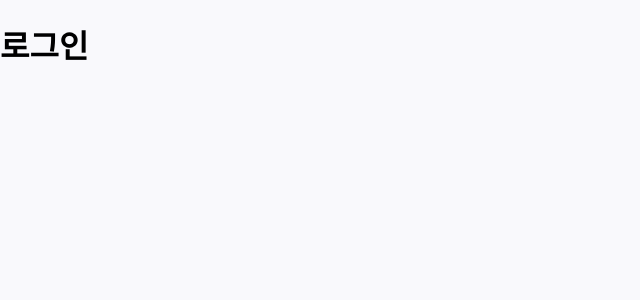
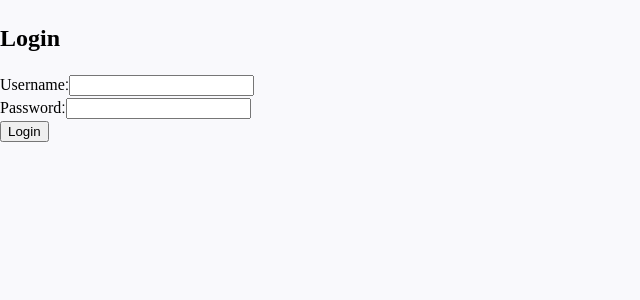
Before and after one commit to Soft-Gallery/issue-management-frontEnd, a React (Create React App) app: page /login in a window 1280 px wide. Shown: the top 300 px of the page, without its empty margins (0-640 px from the left). Built offline with nearby package versions, Linux system fonts and the light colour scheme.

Commit message:
feat: add Loginpage html

```diff
--- a/src/pages/LoginPage.tsx
+++ b/src/pages/LoginPage.tsx
@@ -1,9 +1,46 @@
 import { useNavigate } from "react-router-dom";
-import React from 'react';
-const LoginPage = () => {
+import React, {useState} from 'react';
+
+const LoginPage:React.FC = () => {
   const navigate = useNavigate();
 
-  return <div><h1>로그인</h1></div>;
+  const [username, setUsername] = useState<string>('');
+  const [password, setPassword] = useState<string>('');
+
+  const handleSubmit = (event: React.FormEvent<HTMLFormElement>) => {
+    event.preventDefault();
+    console.log('Username:', username);
+    console.log('Password:', password);
+  };
+
+  return (
+    <div className="loginContainer">
+      <h2>Login</h2>
+      <form onSubmit={handleSubmit}>
+        <div className="formGroup">
+          <label htmlFor="username">Username:</label>
+          <input
+            type="text"
+            id="username"
+            value={username}
+            onChange={(e) => setUsername(e.target.value)}
+            required
+          />
+        </div>
+        <div className="formGroup">
+          <label htmlFor="password">Password:</label>
+          <input
+            type="password"
+            id="password"
+            value={password}
+            onChange={(e) => setPassword(e.target.value)}
+            required
+          />
+        </div>
+        <button type="submit">Login</button>
+      </form>
+    </div>
+  );
 }
 
 export default LoginPage;
```
